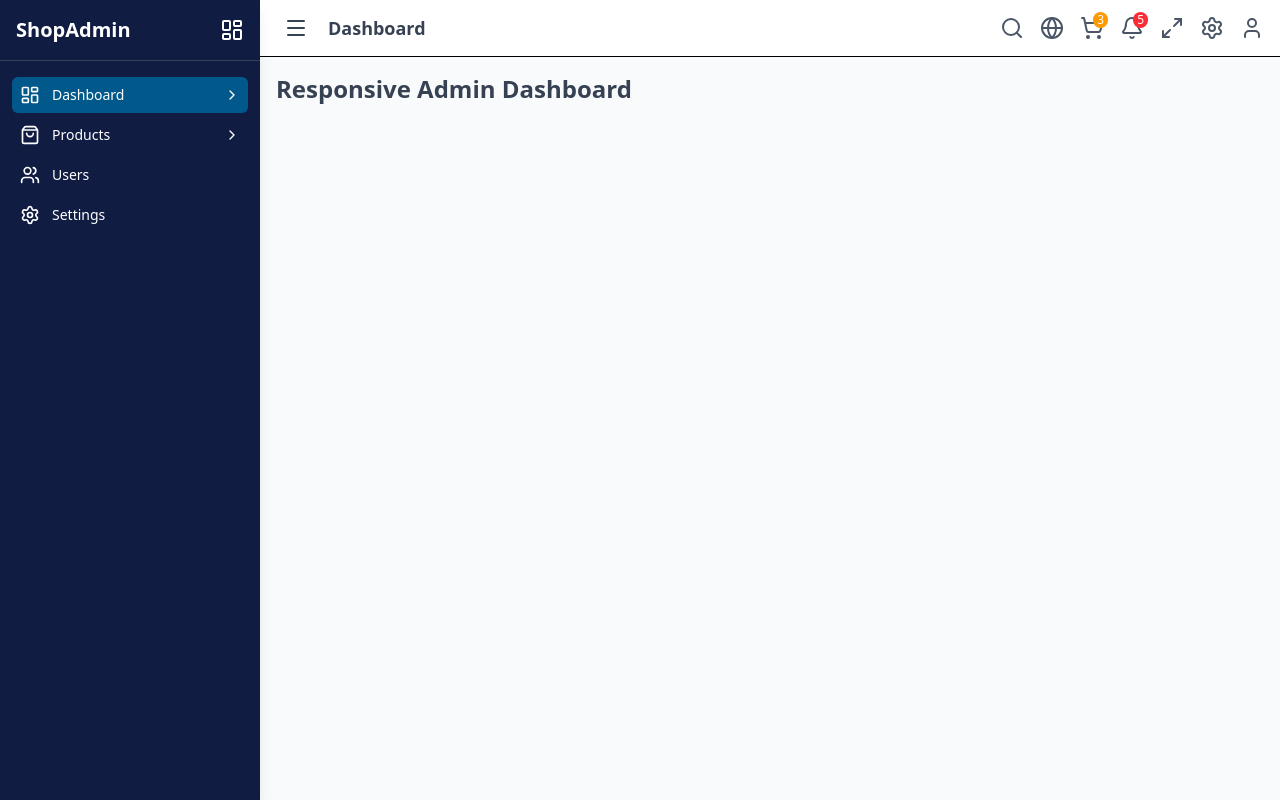
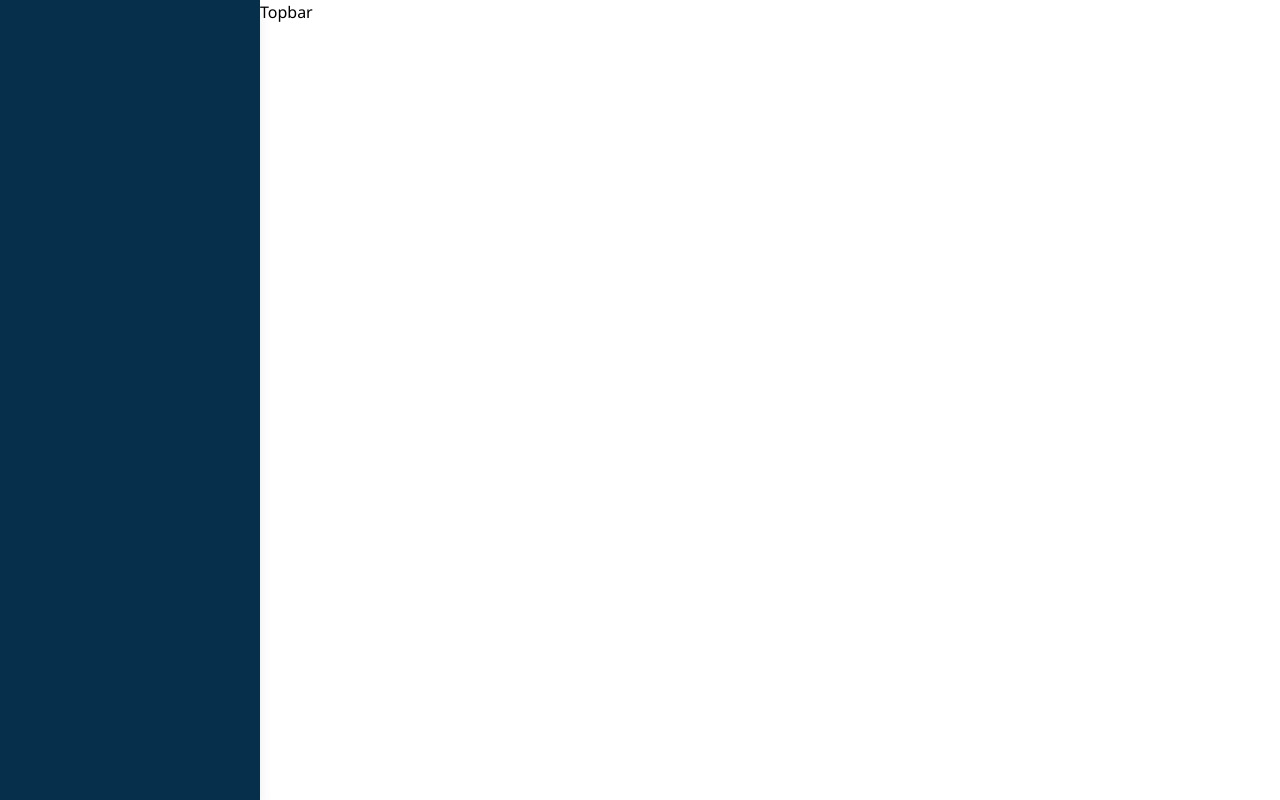
Before and after one commit to jakariya-ahmed/react-admin, a React app: page /admin in a window 1280 px wide. Built offline with nearby package versions, Linux system fonts and the light colour scheme; the HTML template or start-up script is replaced by a standard one.

Commit message:
created admin sidebar

```diff
--- a/package.json
+++ b/package.json
@@ -16,8 +16,7 @@
     "react": "^19.1.1",
     "react-dom": "^19.1.1",
     "react-router-dom": "^7.9.4",
-    "react-toastify": "^11.0.5",
-    "tailwindcss": "^4.1.15"
+    "react-toastify": "^11.0.5"
   },
   "devDependencies": {
     "@eslint/js": "^9.36.0",
--- a/src/App.css
+++ b/src/App.css
@@ -1,5 +1,15 @@
+
+
 @import "tailwindcss";
 
 body{
-    background-color: #ddd;
+    font-family: 'Segoe UI', sans-serif;
 }
+
+html{
+    scroll-behavior: smooth;
+}
+
+span{
+    color: #A3AED1;
+}
--- a/src/component/sidebar/Menu.jsx
+++ /dev/null
@@ -1,176 +0,0 @@
-import React, { useState } from "react";
-import { NavLink } from "react-router-dom";
-import {
-  ChevronRight,
-  ChevronDown,
-  LayoutDashboard,
-  ShoppingBag,
-  Users,
-  Settings,
-} from "lucide-react";
-
-const Menu = ({ isCollapsed }) => {
-  const [openParent, setOpenParent] = useState(null);
-  const [openChild, setOpenChild] = useState(null);
-
-  // handle parent open/close
-  const toggleParent = (parent) => {
-    setOpenParent(openParent === parent ? null : parent);
-    setOpenChild(null); // reset grandchild when closing parent
-  };
-
-  // handle child open/close
-  const toggleChild = (child) => {
-    setOpenChild(openChild === child ? null : child);
-  };
-
-  return (
-    <nav className="mt-4 px-3 space-y-1">
-      {/* ======= Parent 1 ======= */}
-      <button
-        onClick={() => toggleParent("dashboard")}
-        className={`flex items-center justify-between w-full p-2 rounded-md bg-sky-800 hover:bg-sky-800 ${
-          openParent === "dashboard" ? "bg-sky-800 text-white" : ""
-        }`}
-      >
-        <div className="flex items-center">
-          <LayoutDashboard className="w-5 h-5" />
-          {!isCollapsed && <span className="ml-3 text-sm">Dashboard</span>}
-        </div>
-        {!isCollapsed &&
-          (openParent === "dashboard" ? (
-            <ChevronDown className="w-4 h-4" />
-          ) : (
-            <ChevronRight className="w-4 h-4" />
-          ))}
-      </button>
-
-      {/* ======= Child Links (Dashboard) ======= */}
-      {openParent === "dashboard" && !isCollapsed && (
-        <div className="ml-6 space-y-1">
-          <NavLink
-            to="/dashboard/overview"
-            className={({ isActive }) =>
-              `flex items-center p-2 rounded-md hover:bg-sky-800 ${
-                isActive ? "bg-sky-800 text-white" : ""
-              }`
-            }
-          >
-            <span className="text-sm">Overview</span>
-          </NavLink>
-
-          {/* Child with Grandchild */}
-          <button
-            onClick={() => toggleChild("analytics")}
-            className="flex items-center justify-between w-full p-2 rounded-md hover:bg-sky-800"
-          >
-            <span className="text-sm">Analytics</span>
-            {openChild === "analytics" ? (
-              <ChevronDown className="w-4 h-4" />
-            ) : (
-              <ChevronRight className="w-4 h-4" />
-            )}
-          </button>
-
-          {/* Grandchild links */}
-          {openChild === "analytics" && (
-            <div className="ml-5 space-y-1">
-              <NavLink
-                to="/dashboard/analytics/sales"
-                className={({ isActive }) =>
-                  `block text-sm p-2 rounded-md hover:bg-sky-800 ${
-                    isActive ? "bg-sky-800 text-white" : ""
-                  }`
-                }
-              >
-                Sales
-              </NavLink>
-              <NavLink
-                to="/dashboard/analytics/customers"
-                className={({ isActive }) =>
-                  `block text-sm p-2 rounded-md hover:bg-sky-800 ${
-                    isActive ? "bg-sky-800 text-white" : ""
-                  }`
-                }
-              >
-                Customers
-              </NavLink>
-            </div>
-          )}
-        </div>
-      )}
-
-      {/* ======= Parent 2 ======= */}
-      <button
-        onClick={() => toggleParent("products")}
-        className={`flex items-center justify-between w-full p-2 rounded-md hover:bg-sky-800 ${
-          openParent === "products" ? "bg-sky-800 text-white" : ""
-        }`}
-      >
-        <div className="flex items-center">
-          <ShoppingBag className="w-5 h-5" />
-          {!isCollapsed && <span className="ml-3 text-sm">Products</span>}
-        </div>
-        {!isCollapsed &&
-          (openParent === "products" ? (
-            <ChevronDown className="w-4 h-4" />
-          ) : (
-            <ChevronRight className="w-4 h-4" />
-          ))}
-      </button>
-
-      {openParent === "products" && !isCollapsed && (
-        <div className="ml-6 space-y-1">
-          <NavLink
-            to="/products/list"
-            className={({ isActive }) =>
-              `flex items-center p-2 rounded-md hover:bg-sky-800 ${
-                isActive ? "bg-sky-800 text-white" : ""
-              }`
-            }
-          >
-            <span className="text-sm">Product List</span>
-          </NavLink>
-          <NavLink
-            to="/products/add"
-            className={({ isActive }) =>
-              `flex items-center p-2 rounded-md hover:bg-sky-800 ${
-                isActive ? "bg-sky-800 text-white" : ""
-              }`
-            }
-          >
-            <span className="text-sm">Add Product</span>
-          </NavLink>
-        </div>
-      )}
-
-      {/* ======= Parent 3 ======= */}
-      <NavLink
-        to="/users"
-        className={({ isActive }) =>
-          `flex items-center w-full p-2 rounded-md hover:bg-sky-800 ${
-            isActive ? "bg-sky-800 text-white" : ""
-          }`
-        }
-      >
-        <Users className="w-5 h-5" />
-        {!isCollapsed && <span className="ml-3 text-sm">Users</span>}
-      </NavLink>
-
-      {/* ======= Parent 4 ======= */}
-      <NavLink
-        to="/settings"
-        className={({ isActive }) =>
-          `flex items-center w-full p-2 rounded-md hover:bg-sky-800 ${
-            isActive ? "bg-sky-800 text-white" : ""
-          }`
-        }
-      >
-        <Settings className="w-5 h-5" />
-        {!isCollapsed && <span className="ml-3 text-sm">Settings</span>}
-      </NavLink>
-    </nav>
-  );
-};
-
-export default Menu;
--- a/src/component/sidebar/Sidebar.jsx
+++ b/src/component/sidebar/Sidebar.jsx
@@ -1,55 +1,34 @@
-// src/components/Sidebar.jsx
 import { motion } from "framer-motion";
-import { LayoutDashboard, ShoppingBag, Users, X } from "lucide-react";
-import { NavLink } from "react-router-dom";
-import Menu from "./Menu";
 
-export default function Sidebar({
-  isCollapsed,
-  isMobile,
-  isSidebarOpen,
-  toggleSidebar,
-}) {
+export default function Sidebar(
+    {isCollapsed, isMobile, isSidebarOpen, toggleSidebar }
+) {
     const sidebarVariants = {
         open: { x: 0 },
-    closed: { x: isMobile ? "-100%" : 0 },
-  };
+        closed: { x: isMobile ? '-100%' : 0 }
+    }
 
     return (
         <>
-      {/* Backdrop for mobile */}
+            {/* Backdrop for mobile  */}
             {isMobile && isSidebarOpen && (
-        <div
-          className="fixed inset-0 bg-black/40 z-30"
-          onClick={toggleSidebar}
-        ></div>
+                <div className="fixed inset-0 bg-black/40 z-30" onClick={toggleSidebar}>
+
+                </div>
             )}
 
         <motion.aside
             variants={sidebarVariants}
-        animate={isSidebarOpen || !isMobile ? "open" : "closed"}
-        transition={{ type: "tween", duration: 0.3 }}
-        className={`fixed md:static z-40 h-full bg-[#111c43] text-white shadow-lg flex flex-col
+            animate={isSidebarOpen || !isMobile ? 'open' : 'closed'}
+            className={`fixed md:static z-40 h-full bg-sky-950 text-white shadow-lg flex flex-col
             ${isCollapsed && !isMobile ? "w-[80px]" : "w-[260px]"}
             `}
         >
-        {/* Logo / Close Button */}
-        <div className="flex items-center justify-between p-4 border-b border-gray-700">
-          {!isCollapsed && <h1 className="text-xl font-bold">ShopAdmin</h1>}
-          {isMobile ? (
-            <button onClick={toggleSidebar}>
-              <X className="w-6 h-6 text-white" />
-            </button>
-          ) : (
-            <LayoutDashboard className="w-6 h-6" />
-          )}
-        </div>
-
-        {/* Menu Links */}
-
-          <Menu isCollapsed={isCollapsed} />
 
         </motion.aside>
+
+
+
         </>
     );
 }
--- a/src/component/topbar/Topbar.jsx
+++ b/src/component/topbar/Topbar.jsx
@@ -1,52 +1,9 @@
-// src/components/Topbar.jsx
-import {
-  Menu,
-  Search,
-  Globe,
-  ShoppingCart,
-  Bell,
-  Maximize2,
-  User,
-  Settings,
-} from "lucide-react";
+import { div } from "framer-motion/client";
 
-export default function Topbar({ toggleSidebar }) {
-  return (
-    <header className="flex items-center justify-between bg-white border-b px-4 py-2 shadow-sm">
-      {/* Left: Collapse / Toggle Button */}
-      <div className="flex items-center gap-3">
-        <button
-          onClick={toggleSidebar}
-          className="p-2 rounded-md hover:bg-gray-100"
-        >
-          <Menu className="w-6 h-6 text-gray-700" />
-        </button>
-        <h2 className="text-lg font-semibold text-gray-700">Dashboard</h2>
-      </div>
-
-      {/* Right: Action Icons */}
-      <div className="flex items-center gap-4 text-gray-600">
-        <Search className="cursor-pointer hover:text-amber-500 hidden sm:block" />
-        <Globe className="cursor-pointer hover:text-amber-500 hidden sm:block" />
-
-        <div className="relative cursor-pointer">
-          <ShoppingCart className="hover:text-amber-500" />
-          <span className="absolute -top-1 -right-1 bg-amber-500 text-white text-xs rounded-full px-1">
-            3
-          </span>
-        </div>
-
-        <div className="relative cursor-pointer hidden sm:block">
-          <Bell className="hover:text-amber-500" />
-          <span className="absolute -top-1 -right-1 bg-red-500 text-white text-xs rounded-full px-1">
-            5
-          </span>
-        </div>
-
-        <Maximize2 className="cursor-pointer hover:text-amber-500 hidden sm:block" />
-        <Settings className="cursor-pointer hover:text-amber-500 hidden sm:block" />
-        <User className="cursor-pointer hover:text-amber-500 hidden sm:block" />
-      </div>
-    </header>
+export default function Topbar() {
+  return(
+    <div>
+      Topbar
+    </div>
   );
 }
--- a/src/layouts/DashboradLayout.jsx
+++ b/src/layouts/DashboradLayout.jsx
@@ -1,42 +1,50 @@
-// src/layouts/DashboardLayout.jsx
-import { useState, useEffect } from "react";
+import { useEffect, useState } from "react";
 import Sidebar from "../component/sidebar/Sidebar";
 import Topbar from "../component/topbar/Topbar";
+import { Outlet } from "react-router-dom";
 
-export default function DashboardLayout() {
+export default function DashboardLayout({ children }) {
+
   const [isCollapsed, setIsCollapsed] = useState(false);
-  const [isMobile, setIsMobile] = useState(window.innerWidth <= 480);
+  const [isMobile, setIsMobile] = useState(window.innerWidth <= 768);
   const [isSidebarOpen, setIsSidebarOpen] = useState(false);
 
-  // Detect screen resize
+  // Detect screen size changes
   useEffect(() => {
-    const handleResize = () => setIsMobile(window.innerWidth <= 480);
-    window.addEventListener("resize", handleResize);
-    return () => window.removeEventListener("resize", handleResize);
+    const handleResize = () => setIsMobile(window.innerWidth <= 768);
+    window.addEventListener('resize', handleResize);
+    return () => window.removeEventListener('resize', handleResize);
   }, []);
 
   const toggleSidebar = () => {
-    if (isMobile) setIsSidebarOpen(!isSidebarOpen);
+    if (isMobile) setIsSidebarOpen(!isSidebarOpen)
     else setIsCollapsed(!isCollapsed);
-  };
+  }
 
-  return (
+
+
+  return(
     <div className="flex h-screen overflow-hidden">
-      {/* Sidebar */}
-      <Sidebar
+        {/* Admin Sidebar  */}
+        <Sidebar
+        isMobile={isMobile}
         isCollapsed={isCollapsed}
-        isMobile={isMobile}
         isSidebarOpen={isSidebarOpen}
         toggleSidebar={toggleSidebar}
-      />
 
-      {/* Main Content */}
-      <div className="flex-1 flex flex-col">
-        <Topbar toggleSidebar={toggleSidebar} />
-        <main className="flex-1 bg-gray-50 p-4 overflow-y-auto">
-          <h1 className="text-2xl font-bold text-gray-700">Responsive Admin Dashboard</h1>
-        </main>
-      </div>
+        />
+
+        <div className="flex-1 flex flex-col">
+            {/* Admin Topbar  */}
+            <Topbar />
+
+            {/* Main Content  */}
+            <main>
+              <Outlet />
+            </main>
+            {/* Main Content  */}
+
+        </div>
     </div>
   );
 }
--- a/src/pages/Dashboard.jsx
+++ b/src/pages/Dashboard.jsx
@@ -2,6 +2,6 @@ import { h1 } from "framer-motion/client";
 
 export default function Dashboard() {
     return (
-        <h1 className="text-3xl">Dashboard Page</h1>
+        <h1> Dashboard </h1>
     );
 }
--- a/src/routes/AppRouter.jsx
+++ b/src/routes/AppRouter.jsx
@@ -1,19 +1,13 @@
-import { BrowserRouter, Routes, Route, Navigate } from "react-router-dom";
+import { BrowserRouter, Route, Routes } from "react-router-dom";
 import DashboardLayout from "../layouts/DashboradLayout";
 import Dashboard from "../pages/Dashboard";
-
 export default function AppRouter() {
     return (
         <BrowserRouter>
             <Routes>
-                {/* Admin Routes  */}
-                <Route path="/admin" element={<DashboardLayout /> }>
-                    <Route index element={<Dashboard /> }/>
-
-                </Route>
-
-                {/* Redirect all unknown routes to 404 pages */}
-                <Route path="*" element={<Navigate to="/admin" replace/> } />
+                {/* admin routes  */}
+                <Route path="/admin" element={<DashboardLayout /> } />
+                <Route index element={<Dashboard />} />
             </Routes>
         </BrowserRouter>
     );
```
Also changed, not shown: 1 other file (tests, documents, lock files or other folders). Lines whose indentation alone changed are shown as unchanged.
